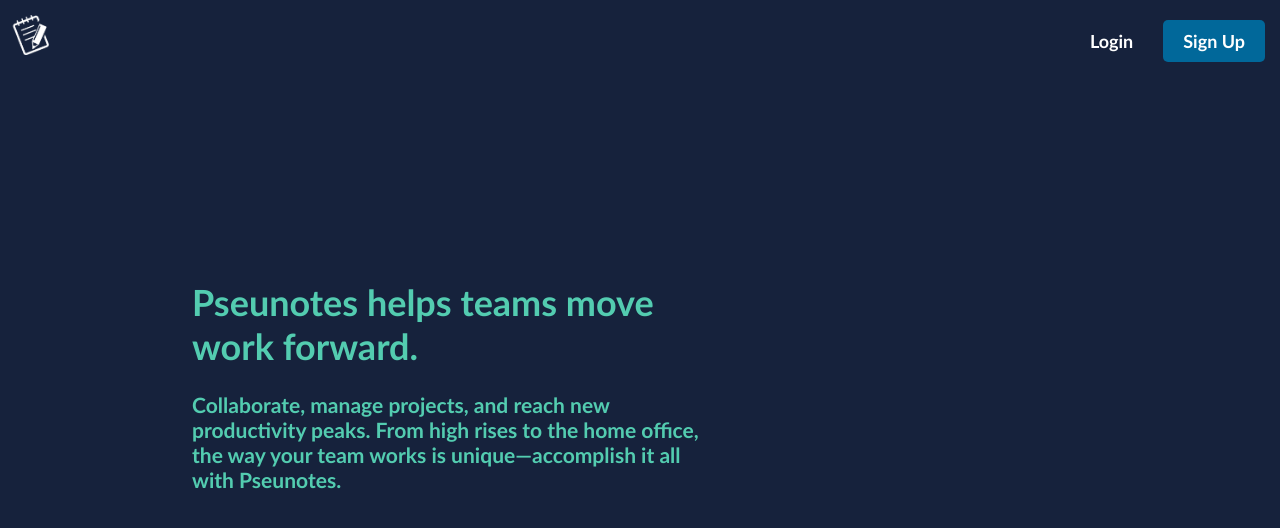
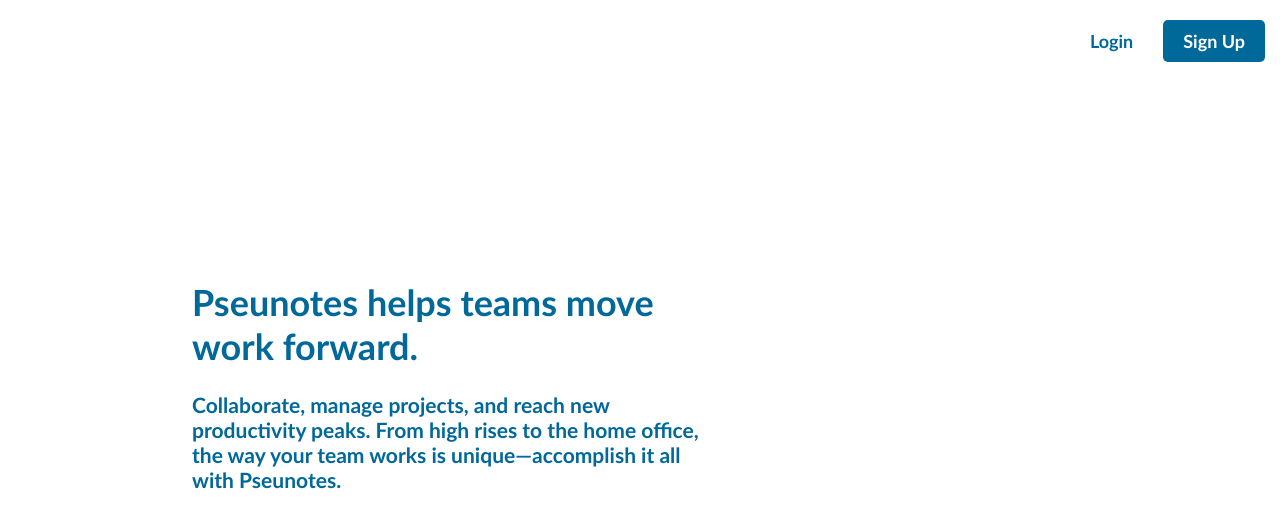
Before and after one commit to kcshiffl/employee-db, a React (Create React App) app: page / in a window 1280 px wide. Shown: the top 528 px of the page. Built offline with nearby package versions, Linux system fonts and the light colour scheme; no server answers; what aws-amplify would draw is missing.

Commit message:
Added usestate

```diff
--- a/src/App.js
+++ b/src/App.js
@@ -1,4 +1,7 @@
-import React from "react";
+import React, { useState } from 'react';
+import Amplify, { Auth } from 'aws-amplify';
+
+/** Routing pages **/
 import {
   BrowserRouter as Router,
   Switch,
@@ -6,6 +9,7 @@ import {
   Redirect
 } from "react-router-dom";
 
+/** Pages **/
 import Home from "./components/home/Home";
 import SignIn from "./components/authentication/SignIn";
 import SignUp from "./components/authentication/SignUp";
@@ -13,6 +17,8 @@ import NotFoundPage from "./components/error/NotFoundPage";
 import UserPage from "./components/userpage/UserPage";
 
 function App() {
+  let [user, setUser] = useState(null);
+
   return (
     <Router>
       <Switch>
@@ -20,7 +26,7 @@ function App() {
         <Route path="/login" component={SignIn} />
         <Route path="/signup" component={SignUp} />
         <Route path="/home" component={Home} />
-        <Route path="/user" component={UserPage} />
+        <Route path="/user/" component={UserPage} />
         <Route path="/404" component={NotFoundPage} />
         <Redirect to="/404" />
       </Switch>
--- a/src/components/authentication/SignIn.js
+++ b/src/components/authentication/SignIn.js
@@ -21,7 +21,7 @@ function SignIn() {
     <div align='center' >
       <AmplifyAuthenticator>
         <AmplifySignIn slot="sign-in" headerText="Log in to Pseunotes!" formFields={signInFields} />
-        loggedin
+          loggedin
         <AmplifySignOut />
       </AmplifyAuthenticator>
     </div>
--- a/src/index.css
+++ b/src/index.css
@@ -2,7 +2,7 @@ body {
   margin: 0;
   color: #01689A;
   font-size: 18px;
-  background-color: #16223C;
+  background-color: white;
   font-family: Trebuchet MS,Lucida Grande,Lucida Sans Unicode,Lucida Sans,Tahoma,sans-serif;
   -webkit-font-smoothing: antialiased;
   -moz-osx-font-smoothing: grayscale;
@@ -76,7 +76,7 @@ code {
   border-radius: 5px;
   border: none;
 
-  color: white;
+  color: #01689A;
   background-color: rgba(255,255,255,0);
 }
 
@@ -94,7 +94,7 @@ code {
   margin-top: 20%;
   align-self: center;
   margin-left: 15%;
-  color: #53CCB0;
+  color: #01689A;
 }
 
 :link, :visited {
@@ -105,9 +105,9 @@ code {
 
 :root {
   --amplify-container-align: center;
-  --amplify-background-color: #afc0d0;
-  --amplify-primary-color: #01689A;
-  --amplify-secondary-color: black;
+  --amplify-background-color: #f4989D;
+  --amplify-primary-color: #16223C;
+  --amplify-secondary-color: #16223C;
   --amplify-primary-tint: blue;
   --amplify-primary-shade: red;
 }
```
